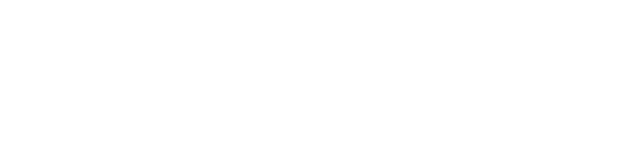
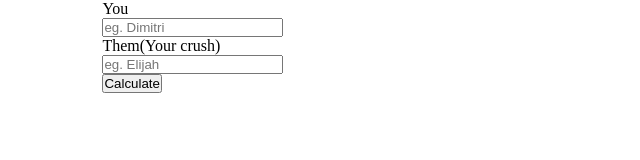
Before and after one commit to BotsheloT/LoveCalc-repo, a plain HTML site: page Project/index.html in a window 1280 px wide. Shown: the whole page, without its empty margins (0-640 px from the left). Drawn offline with Linux system fonts and the light colour scheme.

Commit message:
Style and Layout changes

```diff
--- a/Project/index.html
+++ b/Project/index.html
@@ -5,6 +5,40 @@
     <link rel = 'icon' type = 'img/png' href ='Images/icon 1.png'>
 </head>
 <body>
+    <section class = 'main'>
+        <nav>
 
+        </nav>
+
+        <div class = 'logo'>
+
+        </div>
+
+        <div class = 'in'>
+            <div class = 'you'>
+                <label>You</label>
+                <br>
+                <input name = 'you' type = 'text' placeholder = 'eg. Dimitri'>
+            </div>
+
+            <div class = 'them'>
+                <label>Them(Your crush)</label>
+                <br>
+                <input name = 'them' type = 'text' placeholder = 'eg. Elijah'>
+            </div>
+
+            <div class = 'butt'>
+                <button>Calculate</button>
+            </div>
+
+            <div class = 'result'>
+                <h3></h3>
+                <h1></h1>
+                <p></p>
+            </div>
+
+            <div class = redo></div>
+        </div>
+    </section>
 </body>
 </html>
--- a/Project/styles.css
+++ b/Project/styles.css
@@ -0,0 +1,10 @@
+/* Changing default body design */
+*{
+    margin: 0;
+    padding: 0;
+}
+
+/* Main calculation section styles */
+.main{
+    margin: auto 8%;
+}
```
